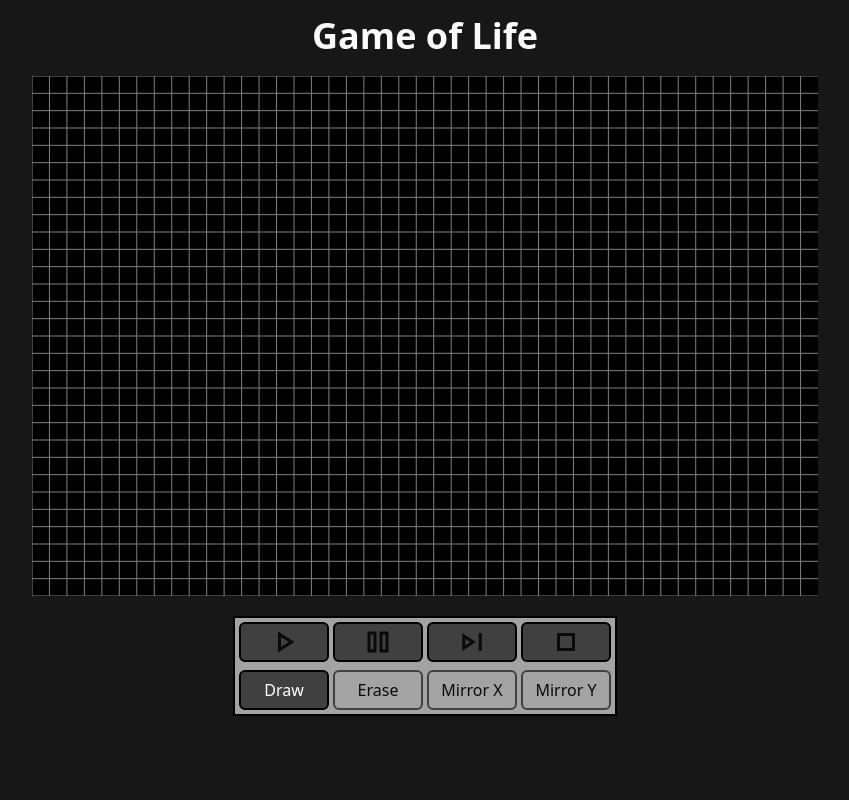
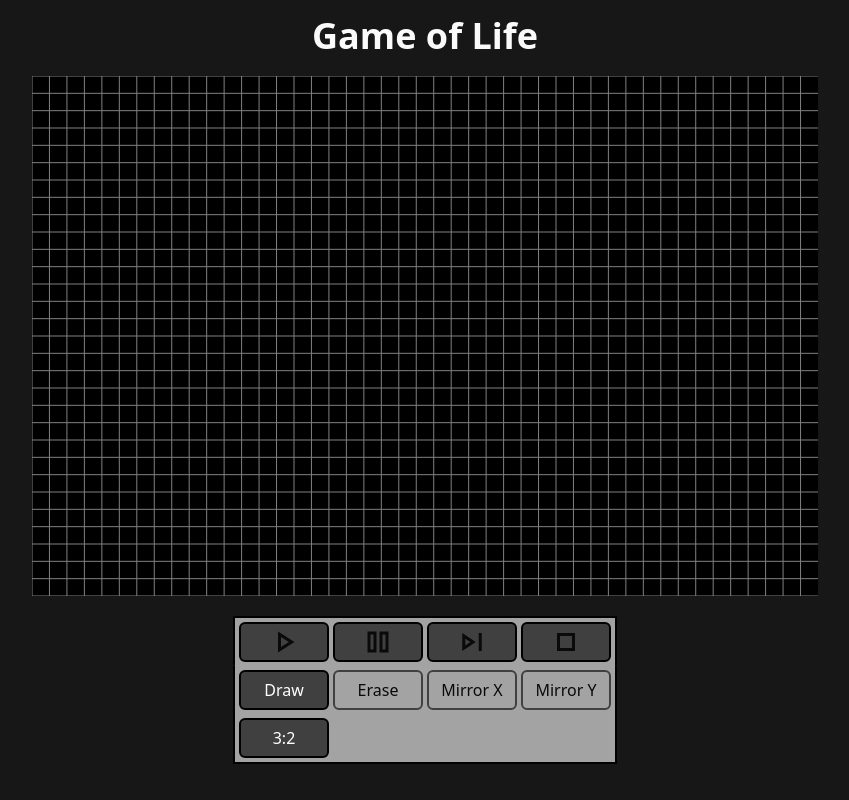
Before and after one commit to jrbarnhart/game-of-life, a React (Vite) app: page / in a window 1280 px wide. Shown: the whole page, without its empty margins (215-1064 px from the left). Built offline with nearby package versions, Linux system fonts and the light colour scheme.

Commit message:
Style button and put in 1/4 of grid row

```diff
--- a/src/components/GameOfLife/Controls/Controls.tsx
+++ b/src/components/GameOfLife/Controls/Controls.tsx
@@ -228,7 +228,7 @@ const Controls = ({
           </svg>
         </button>
       </div>
-      <div className="w-96 p-1 grid grid-flow-col gap-x-1 grid-cols-4 bg-neutral-400 border-2 border-t-0 border-black">
+      <div className="w-96 p-1 grid grid-flow-col gap-x-1 grid-cols-4 bg-neutral-400 border-2 border-t-0 border-b-0 border-black">
         <button
           onClick={handleDrawClick}
           className={`${
@@ -283,6 +283,11 @@ const Controls = ({
           Mirror Y
         </button>
       </div>
+      <div className="w-96 p-1 grid grid-flow-col gap-x-1 grid-cols-4 bg-neutral-400 border-2 border-t-0 border-black">
+        <button className="h-10  rounded-md border-2  grid items-center justify-items-center text-white hover:text-orange-400  bg-neutral-700 active:bg-neutral-600  border-black hover:border-orange-400">
+          {`${controlRefs.aspect.current.width.toString()}:${controlRefs.aspect.current.height.toString()}`}
+        </button>
+      </div>
     </div>
   );
 };
```
